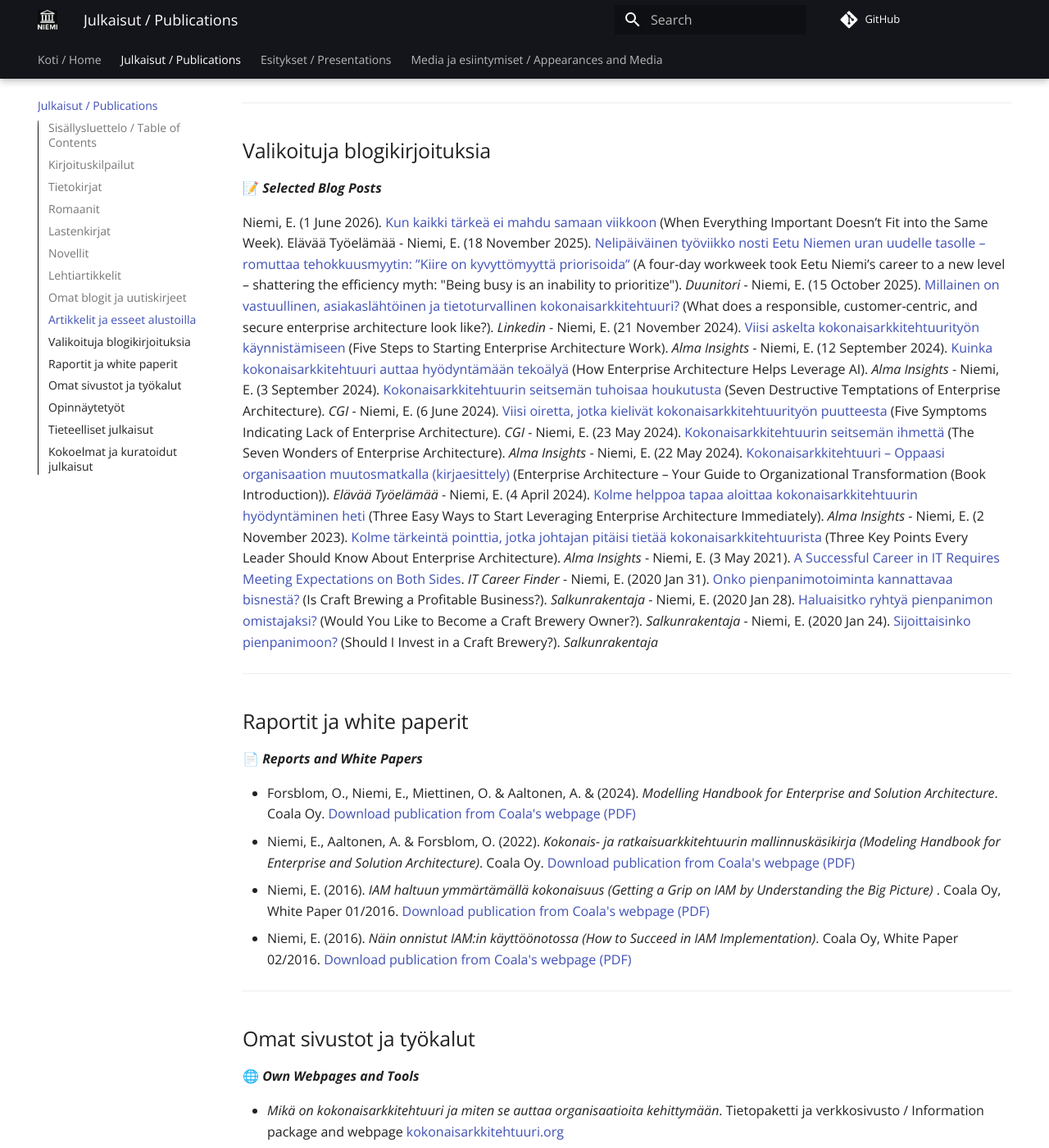
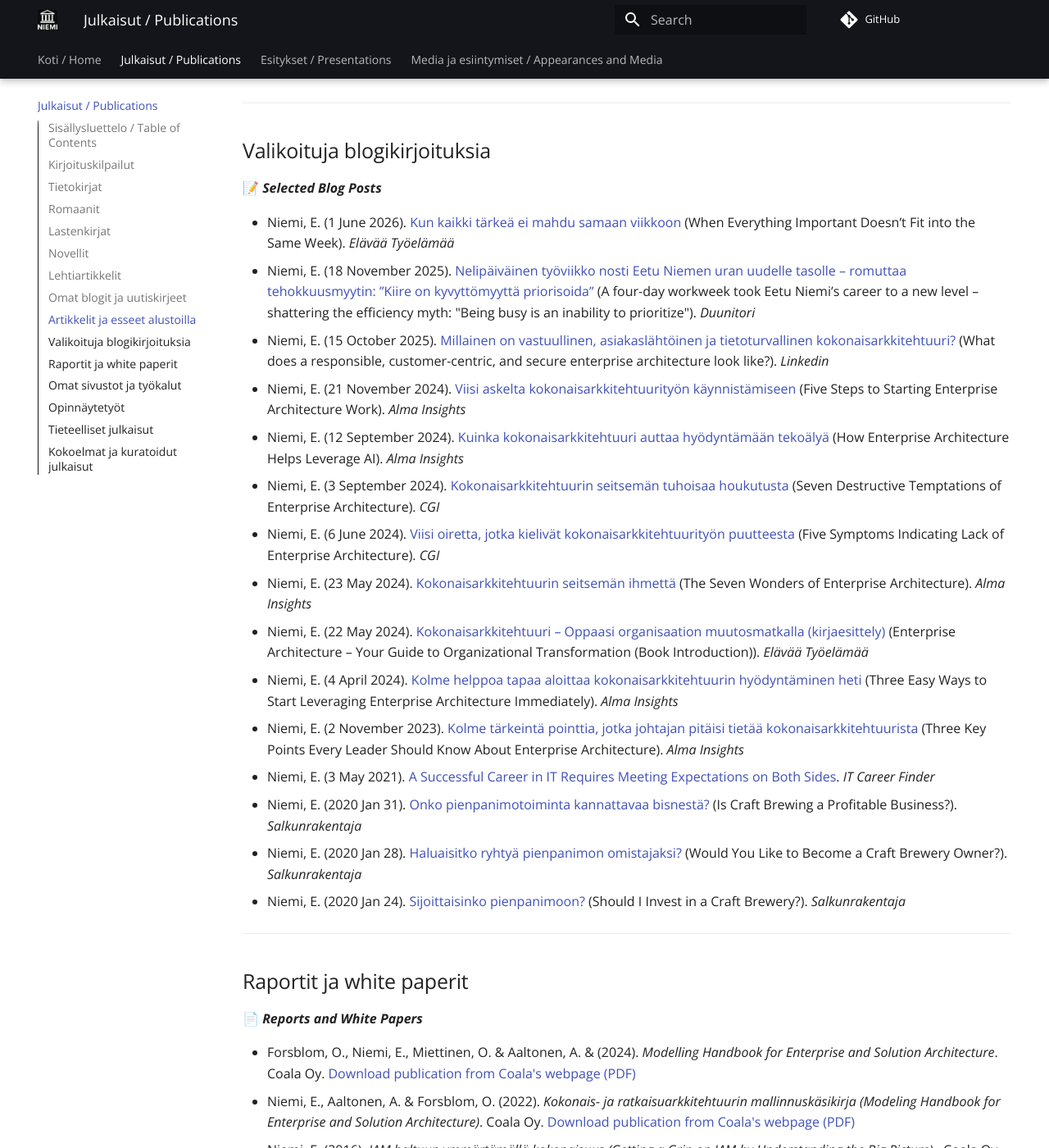
Before and after one commit to eetuniemiphd/eetuniemi, an MkDocs documentation site: the page built from docs/publications.md, in a window 1280 px wide and 1400 px high, scrolled down 4759 px. Shown: the whole window at 82% size. Built offline with MkDocs 1.6.1 and Material for MkDocs 9.7.7, drawn with Linux system fonts in a browser that asks for light colours; comment, search, counter and statistics services are not loaded.

```diff
--- a/docs/publications.md
+++ b/docs/publications.md
@@ -138,7 +138,7 @@
 ## Valikoituja blogikirjoituksia
 📝 ***Selected Blog Posts***
 
-Niemi, E. (1 June 2026). [Kun kaikki tärkeä ei mahdu samaan viikkoon](https://www.elavaatyoelamaa.fi/itsetuntemus/kun-kaikki-tarkea-ei-mahdu-samaan-viikkoon) (When Everything Important Doesn’t Fit into the Same Week). Elävää Työelämää
+- Niemi, E. (1 June 2026). [Kun kaikki tärkeä ei mahdu samaan viikkoon](https://www.elavaatyoelamaa.fi/itsetuntemus/kun-kaikki-tarkea-ei-mahdu-samaan-viikkoon) (When Everything Important Doesn’t Fit into the Same Week). *Elävää Työelämää*
 - Niemi, E. (18 November 2025). [Nelipäiväinen työviikko nosti Eetu Niemen uran uudelle tasolle – romuttaa tehokkuusmyytin: ”Kiire on kyvyttömyyttä priorisoida”](https://duunitori.fi/tyoelama/nelipaivainen-tyoviikko-tehokkuus) (A four-day workweek took Eetu Niemi’s career to a new level – shattering the efficiency myth: "Being busy is an inability to prioritize"). *Duunitori*
 - Niemi, E. (15 October 2025). [Millainen on vastuullinen, asiakaslähtöinen ja tietoturvallinen kokonaisarkkitehtuuri?](https://www.linkedin.com/pulse/millainen-vastuullinen-asiakasl%25C3%25A4ht%25C3%25B6inen-ja-eetu-niemi-phd-zl0mf/?trackingId=tZxzDzb8RXqdJNO0PkxBDA%3D%3D) (What does a responsible, customer-centric, and secure enterprise architecture look like?). *Linkedin*
 - Niemi, E. (21 November 2024). [Viisi askelta kokonaisarkkitehtuurityön käynnistämiseen](https://www.almainsights.fi/blogi/viisi-askelta-kokonaisarkkitehtuurityon-kaynnistamiseen) (Five Steps to Starting Enterprise Architecture Work). *Alma Insights*
```
